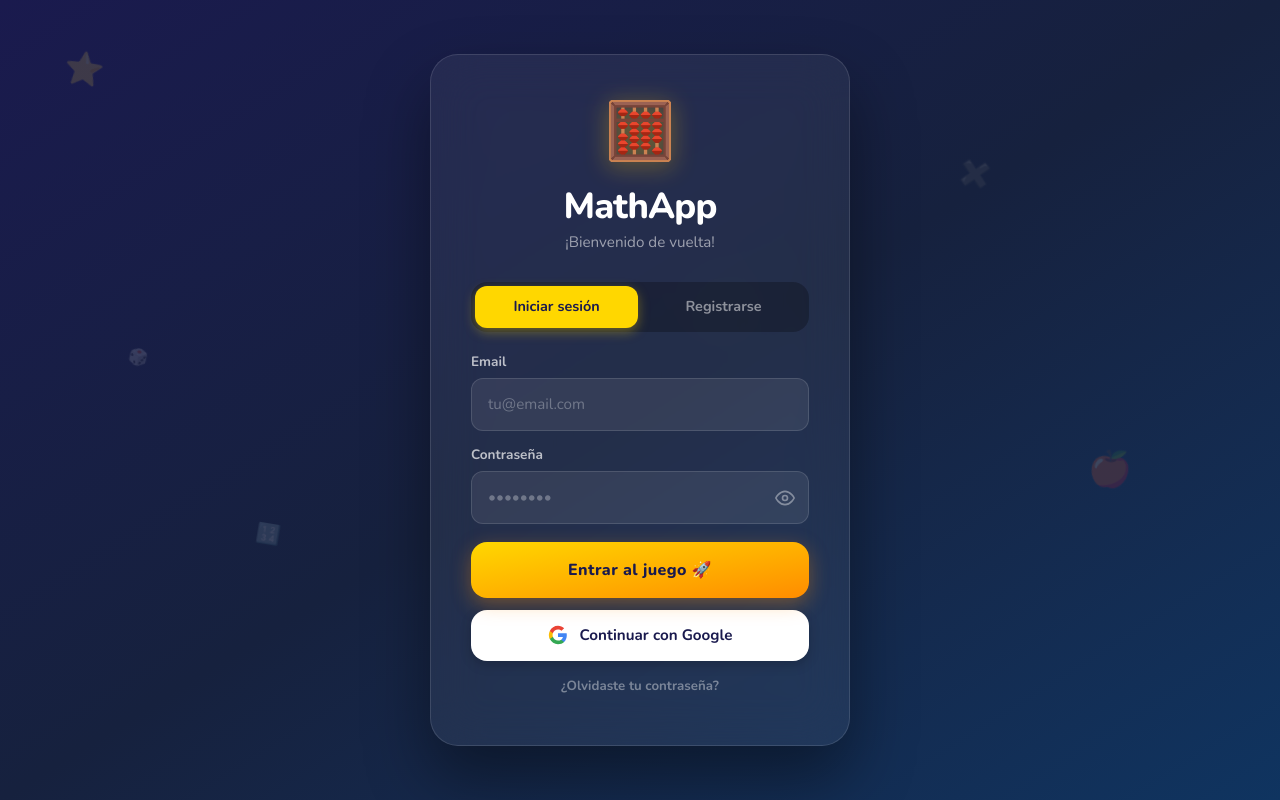
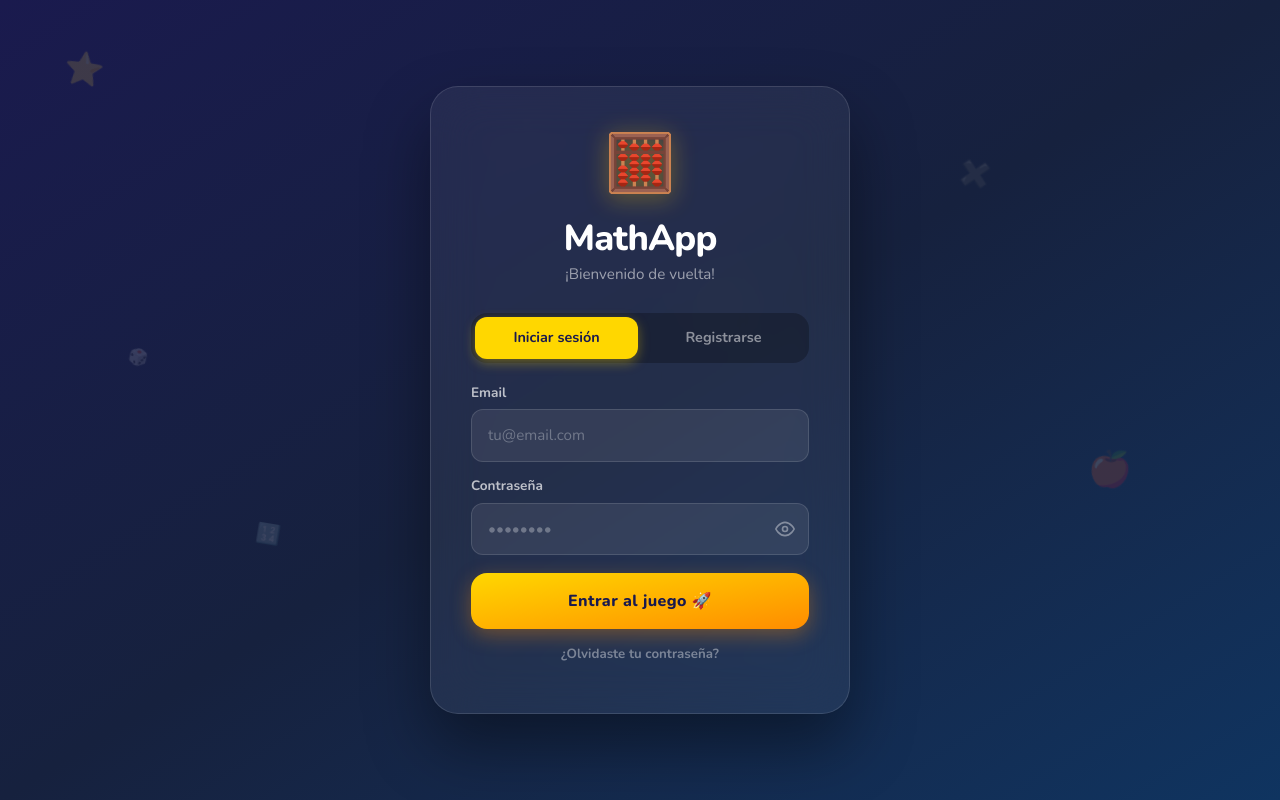
Before and after one commit to dalami/mathapp, a Next.js app: page /auth in a window 1280 px wide. Built offline with nearby package versions, Linux system fonts and the light colour scheme; no server answers.

Commit message:
fix: Google OAuth con skipBrowserRedirect para TWA/PWA

```diff
--- a/app/auth/page.tsx
+++ b/app/auth/page.tsx
@@ -85,7 +85,7 @@
 function AuthForm() {
   const router = useRouter();
   const searchParams = useSearchParams();
-  const { signInWithEmail, signUpWithEmail, signInWithGoogle, user, loading } =
+  const { signInWithEmail, signUpWithEmail,  user, loading } =
     useAuth();
 
   const [mode, setMode] = useState<"login" | "register">("login");
@@ -373,31 +373,7 @@
               ? "Entrar al juego 🚀"
               : "Crear cuenta 🎉"}
         </button>
-        <button
-          type="button"
-          onClick={() => signInWithGoogle()}
-          className="w-full py-3.5 mt-3 bg-white text-[#1a1a4e] border-none rounded-2xl text-[0.95rem] font-bold cursor-pointer transition-all duration-200 flex items-center justify-center gap-3 shadow-[0_4px_12px_rgba(0,0,0,0.2)] hover:-translate-y-0.5 hover:shadow-[0_8px_20px_rgba(0,0,0,0.25)] active:translate-y-0"
-        >
-          <svg width="20" height="20" viewBox="0 0 24 24">
-            <path
-              fill="#4285F4"
-              d="M22.56 12.25c0-.78-.07-1.53-.2-2.25H12v4.26h5.92c-.26 1.37-1.04 2.53-2.21 3.31v2.77h3.57c2.08-1.92 3.28-4.74 3.28-8.09z"
-            />
-            <path
-              fill="#34A853"
-              d="M12 23c2.97 0 5.46-.98 7.28-2.66l-3.57-2.77c-.98.66-2.23 1.06-3.71 1.06-2.86 0-5.29-1.93-6.16-4.53H2.18v2.84C3.99 20.53 7.7 23 12 23z"
-            />
-            <path
-              fill="#FBBC05"
-              d="M5.84 14.09c-.22-.66-.35-1.36-.35-2.09s.13-1.43.35-2.09V7.07H2.18C1.43 8.55 1 10.22 1 12s.43 3.45 1.18 4.93l3.66-2.84z"
-            />
-            <path
-              fill="#EA4335"
-              d="M12 5.38c1.62 0 3.06.56 4.21 1.64l3.15-3.15C17.45 2.09 14.97 1 12 1 7.7 1 3.99 3.47 2.18 7.07l3.66 2.84c.87-2.6 3.3-4.53 6.16-4.53z"
-            />
-          </svg>
-          Continuar con Google
-        </button>
+
         {mode === "login" && (
           <button
             type="button"
```
